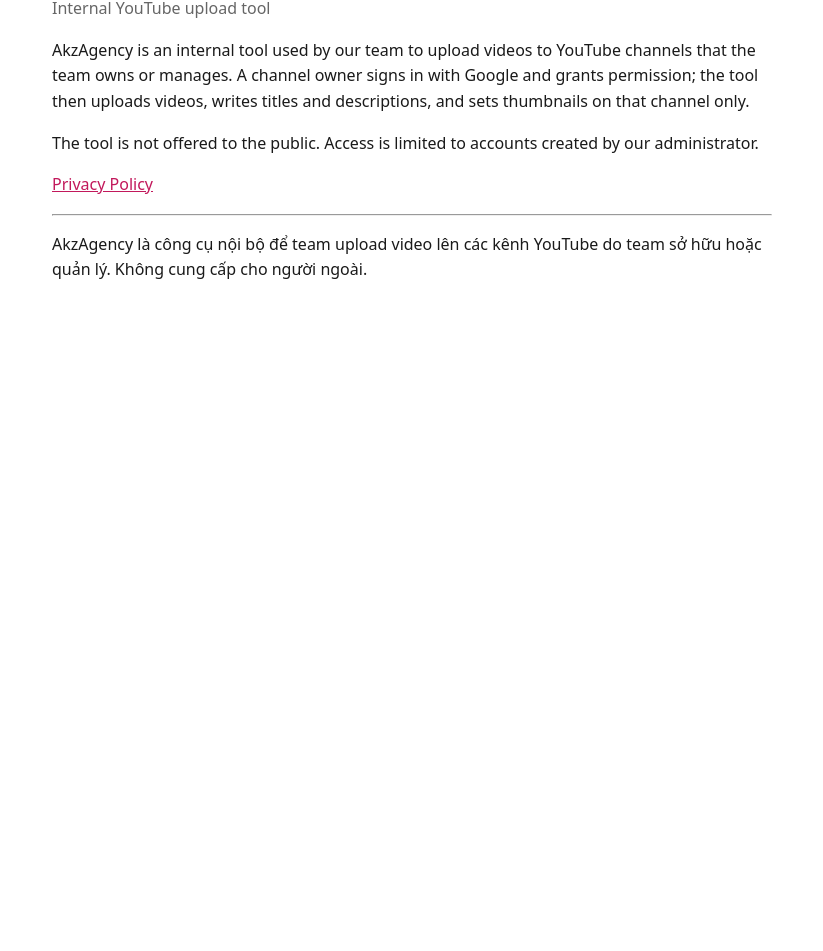
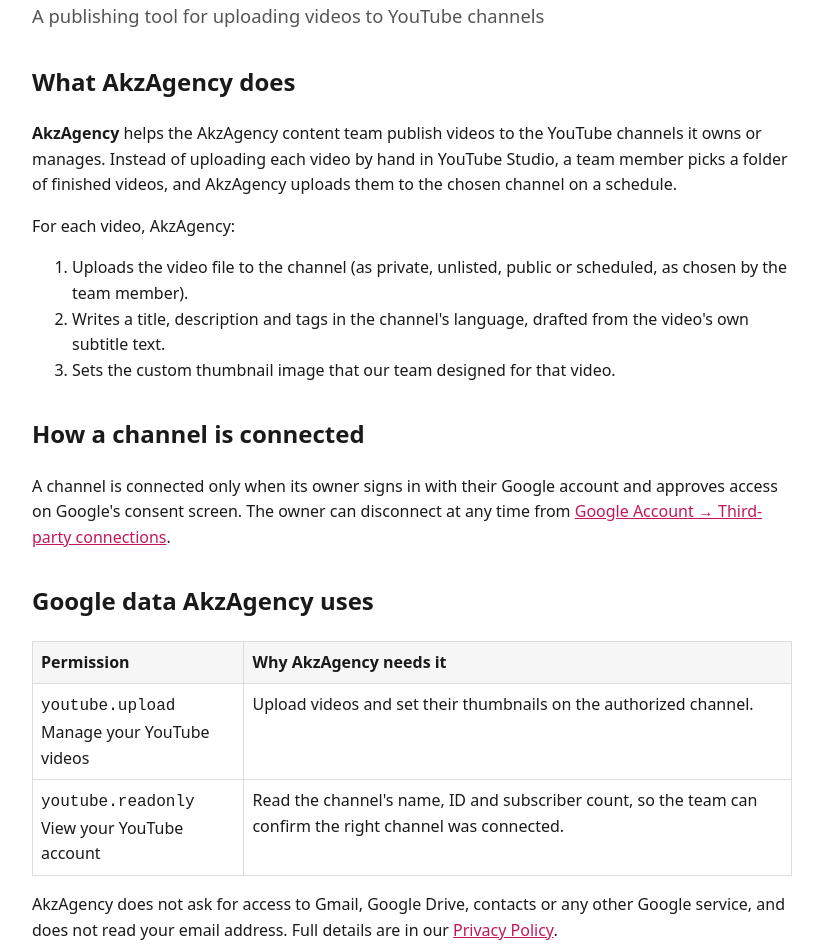
Before and after one commit to anhphuongtranle99z-del/anhphuongtranle99z-del.github.io, a plain HTML site: page index.html in a window 1280 px wide. Shown: the part 99-1050 px from the top of the page, without its empty margins (228-1051 px from the left). Before the commit the page ends 800 px from the top, so only its background shows below. Drawn offline with Linux system fonts and the light colour scheme.

Commit message:
Rewrite homepage and privacy policy for OAuth verification
Co-Authored-By: Claude Opus 5.5 <noreply@anthropic.com>

```diff
--- a/index.html
+++ b/index.html
@@ -4,23 +4,64 @@
 <meta charset="utf-8">
 <meta name="viewport" content="width=device-width, initial-scale=1">
 <meta name="google-site-verification" content="2JKilCBsW7sEng4ab-X80TxGaNz-TTzKZ76zYrKZXRI" />
-<title>AkzAgency</title>
+<meta name="description" content="AkzAgency is a YouTube publishing tool that uploads videos, writes titles and descriptions, and sets thumbnails on YouTube channels whose owners authorize it.">
+<title>AkzAgency – YouTube video publishing tool</title>
 <style>
-  body { font: 16px/1.6 system-ui, sans-serif; max-width: 720px; margin: 40px auto; padding: 0 16px; color: #1a1a1a; background: #fff; }
-  h1 { margin-bottom: 4px; }
-  .sub { color: #666; margin-top: 0; }
+  body { font: 16px/1.6 system-ui, sans-serif; max-width: 760px; margin: 40px auto; padding: 0 16px; color: #1a1a1a; background: #fff; }
+  h1 { margin-bottom: 4px; font-size: 2.2em; }
+  h2 { margin-top: 32px; }
+  .sub { color: #555; margin-top: 0; font-size: 1.15em; }
   a { color: #c2185b; }
+  table { border-collapse: collapse; width: 100%; }
+  td, th { border: 1px solid #ddd; padding: 8px; text-align: left; vertical-align: top; }
+  th { background: #f6f6f6; }
+  footer { margin-top: 40px; color: #666; font-size: 0.9em; }
 </style>
 </head>
 <body>
-<h1>AkzAgency</h1>
-<p class="sub">Internal YouTube upload tool</p>
-<p>AkzAgency is an internal tool used by our team to upload videos to YouTube channels that the team owns or manages.
-A channel owner signs in with Google and grants permission; the tool then uploads videos, writes titles and descriptions,
-and sets thumbnails on that channel only.</p>
-<p>The tool is not offered to the public. Access is limited to accounts created by our administrator.</p>
-<p><a href="privacy.html">Privacy Policy</a></p>
-<hr>
-<p lang="vi">AkzAgency là công cụ nội bộ để team upload video lên các kênh YouTube do team sở hữu hoặc quản lý. Không cung cấp cho người ngoài.</p>
+<header>
+  <h1>AkzAgency</h1>
+  <p class="sub">A publishing tool for uploading videos to YouTube channels</p>
+</header>
+
+<main>
+<h2>What AkzAgency does</h2>
+<p><b>AkzAgency</b> helps the AkzAgency content team publish videos to the YouTube channels it owns or manages.
+Instead of uploading each video by hand in YouTube Studio, a team member picks a folder of finished videos,
+and AkzAgency uploads them to the chosen channel on a schedule.</p>
+<p>For each video, AkzAgency:</p>
+<ol>
+  <li>Uploads the video file to the channel (as private, unlisted, public or scheduled, as chosen by the team member).</li>
+  <li>Writes a title, description and tags in the channel's language, drafted from the video's own subtitle text.</li>
+  <li>Sets the custom thumbnail image that our team designed for that video.</li>
+</ol>
+
+<h2>How a channel is connected</h2>
+<p>A channel is connected only when its owner signs in with their Google account and approves access on Google's consent screen.
+The owner can disconnect at any time from <a href="https://myaccount.google.com/permissions">Google Account → Third-party connections</a>.</p>
+
+<h2>Google data AkzAgency uses</h2>
+<table>
+  <tr><th>Permission</th><th>Why AkzAgency needs it</th></tr>
+  <tr><td><code>youtube.upload</code><br>Manage your YouTube videos</td><td>Upload videos and set their thumbnails on the authorized channel.</td></tr>
+  <tr><td><code>youtube.readonly</code><br>View your YouTube account</td><td>Read the channel's name, ID and subscriber count, so the team can confirm the right channel was connected.</td></tr>
+</table>
+<p>AkzAgency does not ask for access to Gmail, Google Drive, contacts or any other Google service, and does not read your email address.
+Full details are in our <a href="privacy.html">Privacy Policy</a>.</p>
+
+<h2>Responsible use of AI</h2>
+<p>AkzAgency uses an AI model (Google Gemini) only to draft <b>text</b>: titles, descriptions and tags, based on the subtitle text of our own videos.
+AkzAgency does not generate, edit or alter images or video with AI, and it is never used to create sexual, intimate or non-consensual imagery of any person.
+No Google user data obtained through YouTube sign-in is sent to the AI model.</p>
+
+<h2>Who uses AkzAgency</h2>
+<p>AkzAgency is operated by the AkzAgency team for the channels it owns or manages, together with the owners of those channels.
+This page and the <a href="privacy.html">Privacy Policy</a> are public and can be read without signing in.</p>
+</main>
+
+<footer>
+  <p><a href="privacy.html">Privacy Policy</a> · Contact: <a href="https://github.com/anhphuongtranle99z-del/anhphuongtranle99z-del.github.io/issues">GitHub issues</a></p>
+  <p lang="vi">AkzAgency là công cụ đăng video lên các kênh YouTube do team AkzAgency sở hữu hoặc quản lý: upload video, viết tiêu đề và mô tả, đặt thumbnail. Kênh chỉ được kết nối khi chủ kênh đăng nhập Google và đồng ý cấp quyền.</p>
+</footer>
 </body>
 </html>
```
